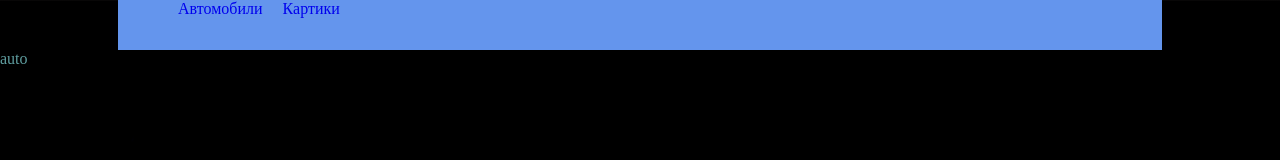
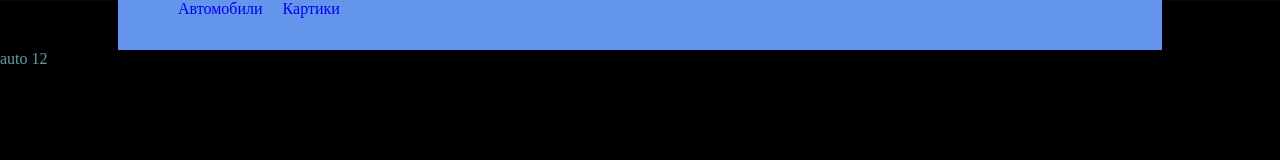
Before and after one commit to timatib/react-car, a React (Create React App) app: page /auto in a window 1280 px wide. Shown: the top 160 px of the page. Built offline with nearby package versions, Linux system fonts and the light colour scheme.

Commit message:
third commit

```diff
--- a/src/Components/Auto/Auto.js
+++ b/src/Components/Auto/Auto.js
@@ -1,7 +1,7 @@
 import React from "react";
 
 const Auto = () => {
-  return <div>auto</div>;
+  return <div>auto 12</div>;
 };
 
 export default Auto;
```
